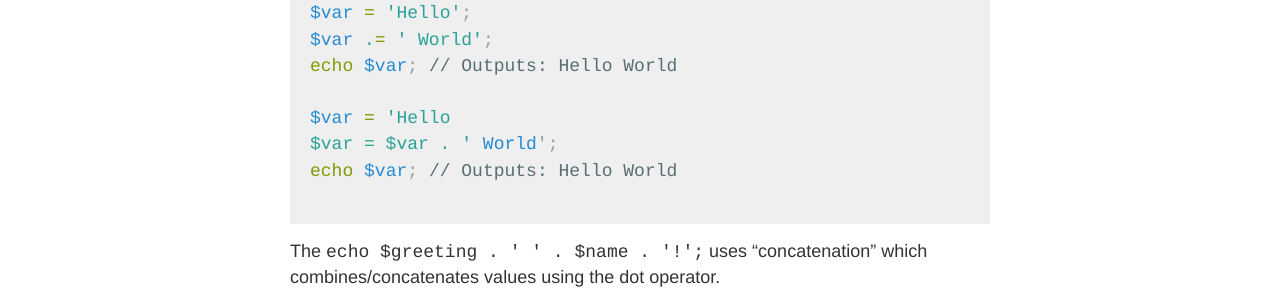
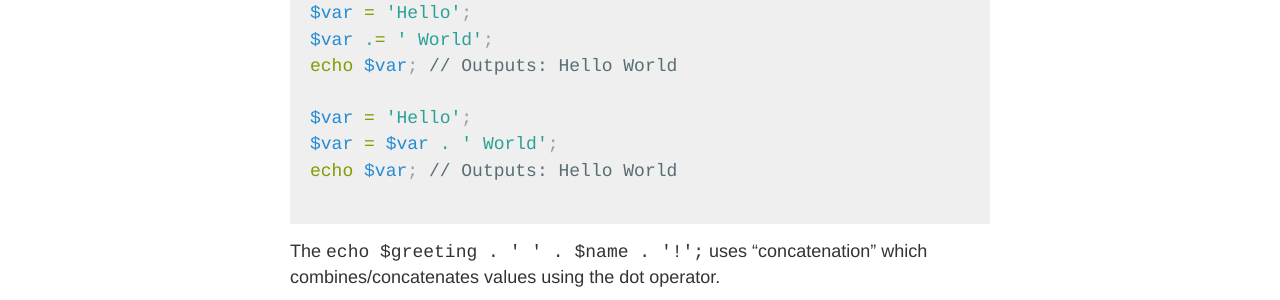
Before and after one commit to kennyalmendral/kennyalmendral.github.io, a Jekyll site: the page built from _posts/2018-07-25-php-strings.md, in a window 1280 px wide. Shown: the part 600-900 px from the top of the page. Built offline with Jekyll 4.4.1, drawn with Linux system fonts in a browser that asks for light colours.

```diff
--- a/_posts/2018-07-25-php-strings.md
+++ b/_posts/2018-07-25-php-strings.md
@@ -22,7 +22,7 @@ $var = 'Hello';
 $var .= ' World';
 echo $var; // Outputs: Hello World
 
-$var = 'Hello
+$var = 'Hello';
 $var = $var . ' World';
 echo $var; // Outputs: Hello World
 
```
